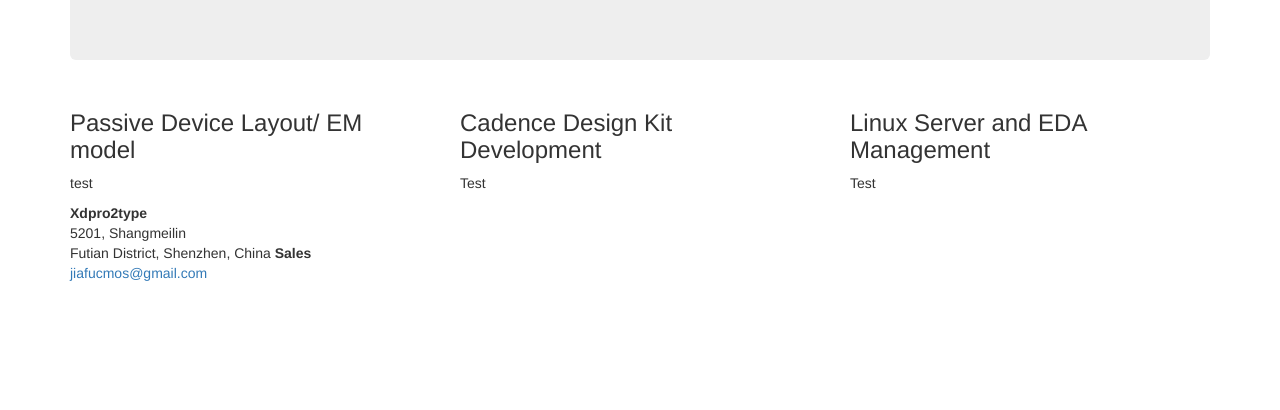
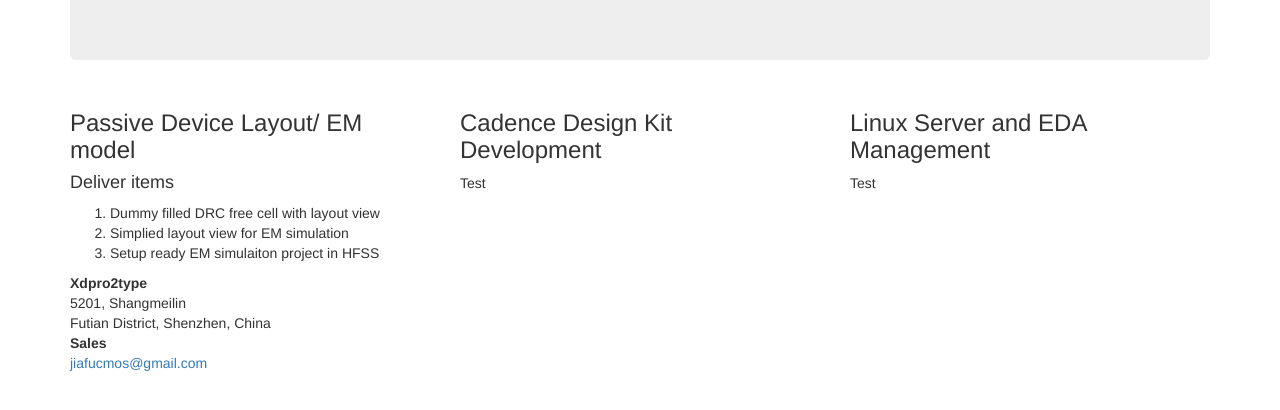
Before and after one commit to xdpro2type/xdpro2type.github.io, a plain HTML site: page index.html in a window 1280 px wide. Shown: the part 180-590 px from the top of the page. Drawn offline with nearby package versions, Linux system fonts and the light colour scheme.

Commit message:
add hfss

```diff
--- a/index.html
+++ b/index.html
@@ -19,7 +19,12 @@
     <div class="row">
         <div class="col-sm-4">
             <h3>Passive Device Layout/ EM model</h3>
-            <p>test</p>
+            <h4> Deliver items</h4>
+            <ol>
+                <li> Dummy filled DRC free cell with layout view</li>
+                <li> Simplied layout view for EM simulation</li>
+                <li> Setup ready EM simulaiton project in HFSS</li>
+            </ol>
         </div>
         <div class="col-sm-4">
             <h3>Cadence Design Kit Development</h3>
@@ -34,7 +39,7 @@
 <address>
     <strong>Xdpro2type</strong><br>
     5201, Shangmeilin<br>
-    Futian District, Shenzhen, China
+    Futian District, Shenzhen, China<br>
     <strong> Sales </strong><br>
     <a href="mailto:#">jiafucmos@gmail.com</a>
 </address>
```
